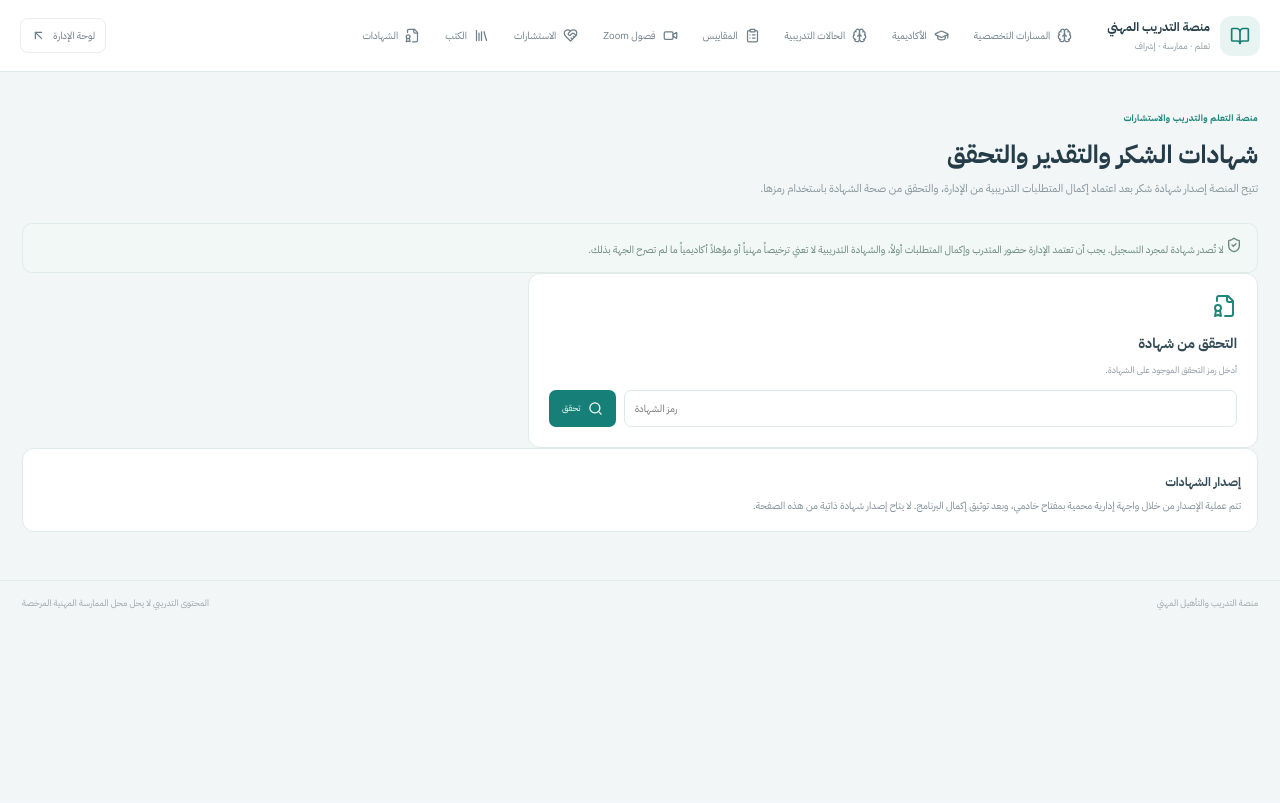
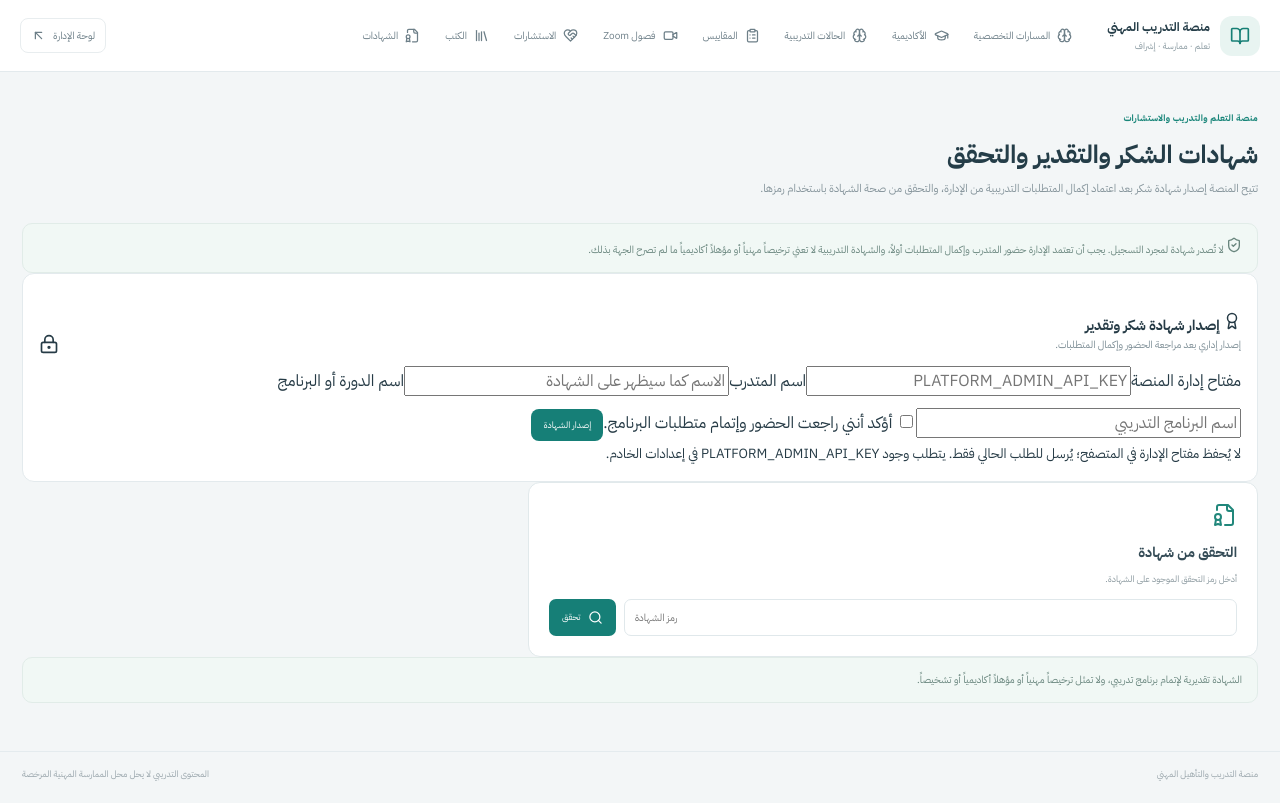
Before and after one commit to ffgg35646-ops/111111, a Next.js app: page /certificates in a window 1280 px wide. Built offline with nearby package versions, Linux system fonts and the light colour scheme.

Commit message:
Add secure admin certificate issuance alongside public verification

```diff
--- a/app/certificates/page.tsx
+++ b/app/certificates/page.tsx
@@ -1,7 +1,7 @@
 "use client";
 
 import { useState } from "react";
-import { BadgeCheck, FileBadge, Printer, Search, ShieldCheck } from "lucide-react";
+import { BadgeCheck, FileBadge, Printer, Search, ShieldCheck, Award, LockKeyhole } from "lucide-react";
 import { PlatformLayout } from "@/components/platform-layout";
 
 type Certificate={serial:string;learnerName:string;courseTitle:string;issuedAt:string;certificateType:string};
@@ -11,6 +11,28 @@ export default function CertificatesPage(){
   const [certificate,setCertificate]=useState<Certificate|null>(null);
   const [loading,setLoading]=useState(false);
   const [error,setError]=useState("");
+  const [adminKey,setAdminKey]=useState("");
+  const [learnerName,setLearnerName]=useState("");
+  const [courseTitle,setCourseTitle]=useState("");
+  const [completionVerified,setCompletionVerified]=useState(false);
+  const [issueError,setIssueError]=useState("");
+  const [issueSuccess,setIssueSuccess]=useState("");
+  const [issuing,setIssuing]=useState(false);
+
+  const issueCertificate=async(event:React.FormEvent<HTMLFormElement>)=>{
+    event.preventDefault();setIssuing(true);setIssueError("");setIssueSuccess("");
+    try{
+      const response=await fetch("/api/platform/certificates",{method:"POST",headers:{"Content-Type":"application/json","x-platform-admin-key":adminKey},body:JSON.stringify({learnerName,courseTitle,certificateType:"appreciation",completionVerified})});
+      const result=await response.json();
+      if(!response.ok)throw new Error(result.error||"تعذر إصدار الشهادة.");
+      setIssueSuccess(result.certificate.serial);
+      setCode(result.certificate.serial);
+      setCertificate(result.certificate);
+      setLearnerName("");setCourseTitle("");setCompletionVerified(false);
+    }catch(cause){setIssueError(cause instanceof Error?cause.message:"تعذر إصدار الشهادة.");}
+    finally{setIssuing(false);}
+  };
+
   const verify=async(event:React.FormEvent<HTMLFormElement>)=>{
     event.preventDefault();setLoading(true);setError("");setCertificate(null);
     try{
@@ -23,6 +45,19 @@ export default function CertificatesPage(){
   };
   return <PlatformLayout title="شهادات الشكر والتقدير والتحقق" description="تتيح المنصة إصدار شهادة شكر بعد اعتماد إكمال المتطلبات التدريبية من الإدارة، والتحقق من صحة الشهادة باستخدام رمزها.">
     <div className="portal-callout"><ShieldCheck size={16}/> لا تُصدر شهادة لمجرد التسجيل. يجب أن تعتمد الإدارة حضور المتدرب وإكمال المتطلبات أولاً، والشهادة التدريبية لا تعني ترخيصاً مهنياً أو مؤهلاً أكاديمياً ما لم تصرح الجهة بذلك.</div>
+    <section className="portal-card certificate-issue-card">
+      <div className="portal-section-title"><div><h2><Award size={18}/> إصدار شهادة شكر وتقدير</h2><p>إصدار إداري بعد مراجعة الحضور وإكمال المتطلبات.</p></div><LockKeyhole size={20}/></div>
+      <form onSubmit={issueCertificate} className="certificate-issue-form">
+        <label>مفتاح إدارة المنصة<input type="password" autoComplete="off" required minLength={32} value={adminKey} onChange={event=>setAdminKey(event.target.value)} placeholder="PLATFORM_ADMIN_API_KEY"/></label>
+        <label>اسم المتدرب<input required maxLength={100} value={learnerName} onChange={event=>setLearnerName(event.target.value)} placeholder="الاسم كما سيظهر على الشهادة"/></label>
+        <label>اسم الدورة أو البرنامج<input required maxLength={180} value={courseTitle} onChange={event=>setCourseTitle(event.target.value)} placeholder="اسم البرنامج التدريبي"/></label>
+        <label className="certificate-confirm"><input type="checkbox" checked={completionVerified} onChange={event=>setCompletionVerified(event.target.checked)}/> أؤكد أنني راجعت الحضور وإتمام متطلبات البرنامج.</label>
+        {issueError&&<p className="certificate-error">{issueError}</p>}
+        {issueSuccess&&<p className="certificate-issued-success">تم إصدار الشهادة بنجاح. رمز التحقق: <b>{issueSuccess}</b></p>}
+        <button className="portal-button" disabled={issuing||!completionVerified}>{issuing?"جارٍ إصدار الشهادة...":"إصدار الشهادة"}</button>
+      </form>
+      <small className="certificate-admin-note">لا يُحفظ مفتاح الإدارة في المتصفح؛ يُرسل للطلب الحالي فقط. يتطلب وجود PLATFORM_ADMIN_API_KEY في إعدادات الخادم.</small>
+    </section>
     <section className="certificate-verify-card">
       <div><FileBadge size={24}/><h2>التحقق من شهادة</h2><p>أدخل رمز التحقق الموجود على الشهادة.</p></div>
       <form onSubmit={verify}><input required value={code} onChange={event=>setCode(event.target.value)} placeholder="رمز الشهادة"/><button disabled={loading}>{loading?"جارٍ التحقق...":<><Search size={15}/> تحقق</>}</button></form>
@@ -39,6 +74,6 @@ export default function CertificatesPage(){
       </div>
       <button className="portal-button" onClick={()=>window.print()}><Printer size={15}/> طباعة الشهادة</button>
     </section>}
-    <div className="portal-card"><h3>إصدار الشهادات</h3><p>تتم عملية الإصدار من خلال واجهة إدارية محمية بمفتاح خادمي، وبعد توثيق إكمال البرنامج. لا يتاح إصدار شهادة ذاتية من هذه الصفحة.</p></div>
+    <div className="portal-callout">الشهادة تقديرية لإتمام برنامج تدريبي، ولا تمثل ترخيصاً مهنياً أو مؤهلاً أكاديمياً أو تشخيصاً.</div>
   </PlatformLayout>;
 }
```
